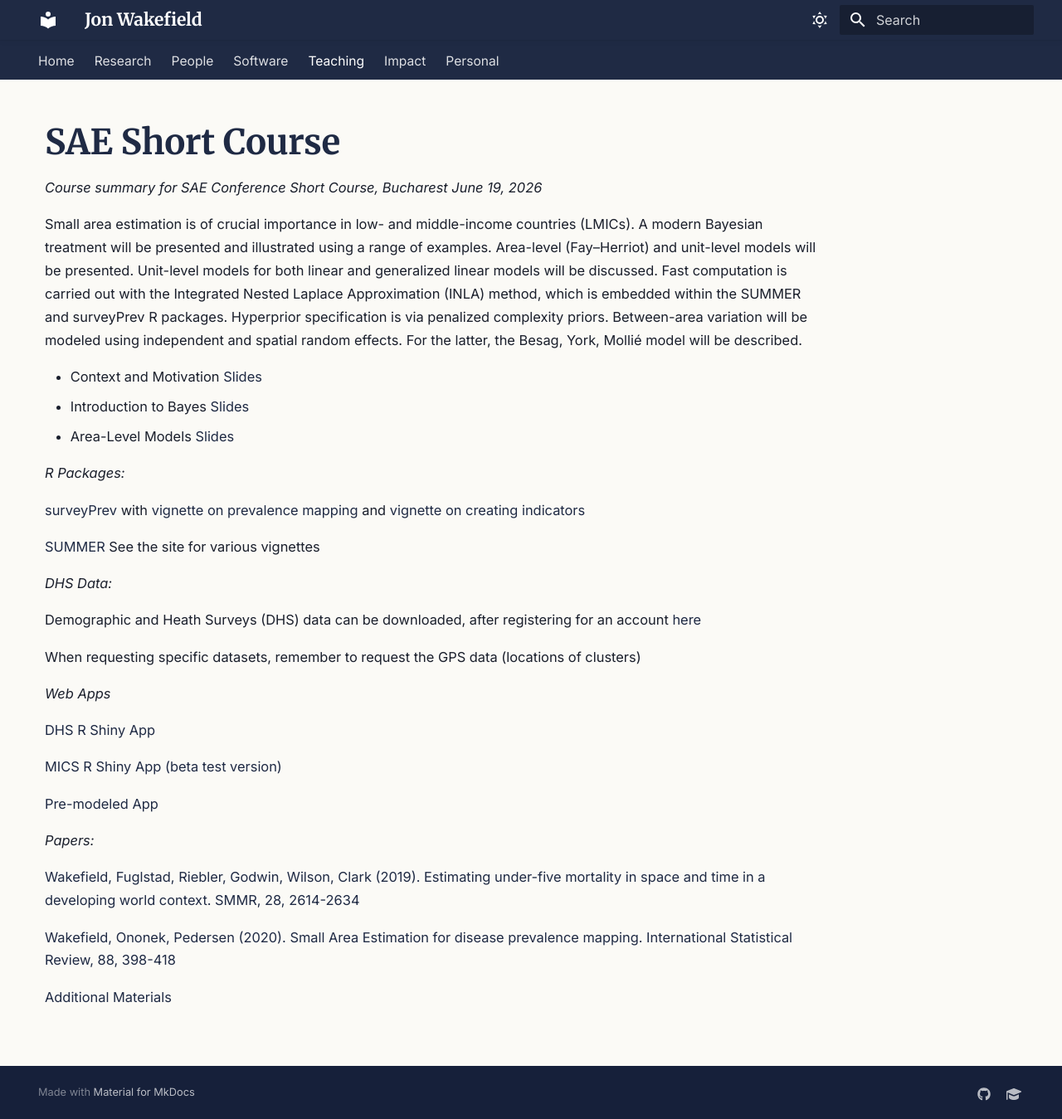
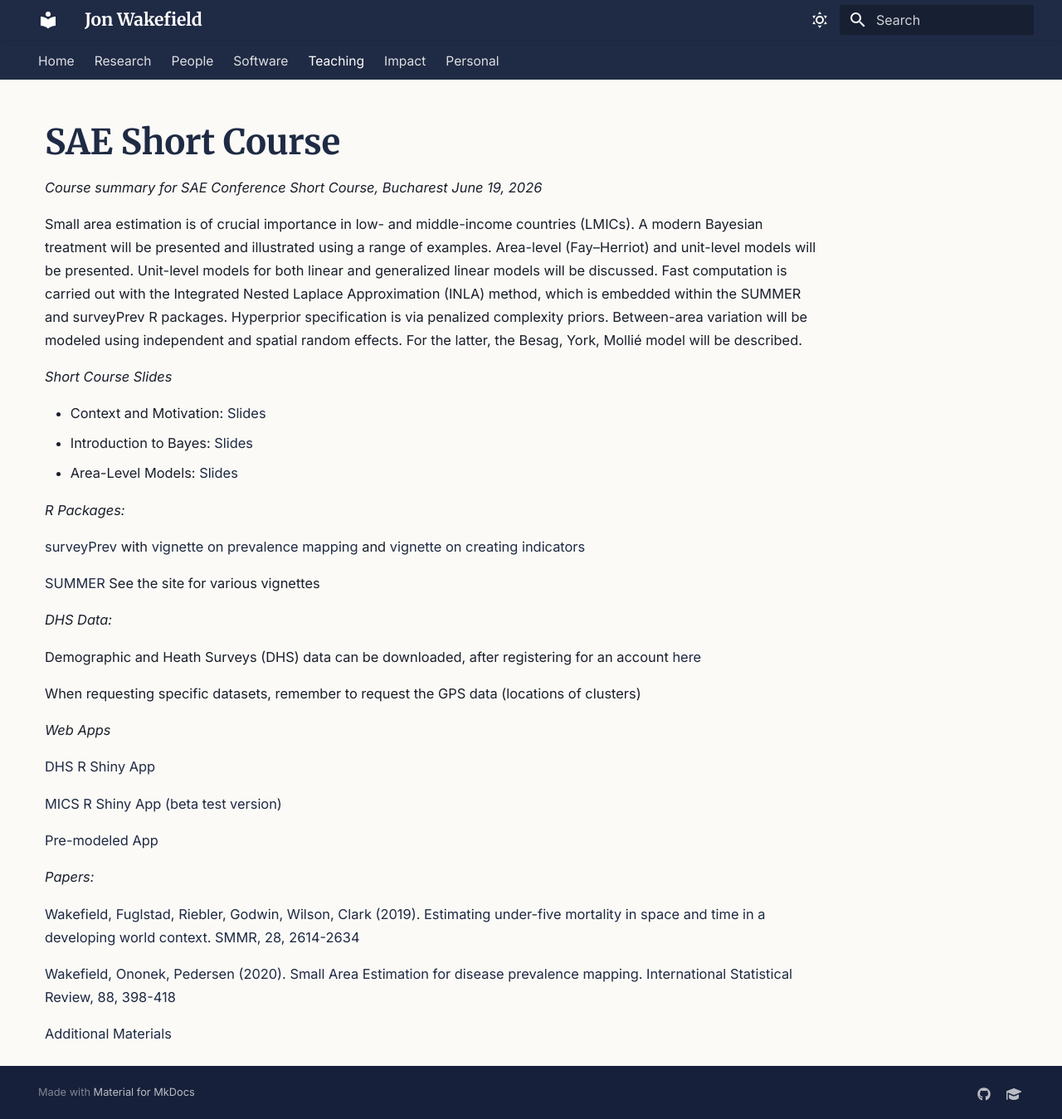
Before and after one commit to jonwake/website, an MkDocs documentation site: the page built from docs/teaching-SAE-course.md, in a window 1280 px wide and 1349 px high. Shown: the whole window at 83% size. Built offline with MkDocs 1.6.1 and Material for MkDocs 9.7.7, drawn with Linux system fonts in a browser that asks for light colours.

Commit message:
Update teaching-SAE-course.md

```diff
--- a/docs/teaching-SAE-course.md
+++ b/docs/teaching-SAE-course.md
@@ -4,9 +4,11 @@
 
 Small area estimation is of crucial importance in low- and middle-income countries (LMICs). A modern Bayesian treatment will be presented and illustrated using a range of examples. Area-level (Fay–Herriot) and unit-level models will be presented. Unit-level models for both linear and generalized linear models will be discussed. Fast computation is carried out with the Integrated Nested Laplace Approximation (INLA) method, which is embedded within the SUMMER and surveyPrev R packages. Hyperprior specification is via penalized complexity priors. Between-area variation will be modeled using independent and spatial random effects. For the latter, the Besag, York, Mollié model will be described.
 
-- Context and Motivation [Slides](files/SAE-files/SAE-Motivation.pdf)
-- Introduction to Bayes [Slides](files/SAE-files/SAE-Bayes.pdf)
-- Area-Level Models [Slides](files/SAE-files/SAE-Area-Level-Models.pdf)
+*Short Course Slides*
+
+- Context and Motivation: [Slides](files/SAE-files/SAE-Motivation.pdf)
+- Introduction to Bayes: [Slides](files/SAE-files/SAE-Bayes.pdf)
+- Area-Level Models: [Slides](files/SAE-files/SAE-Area-Level-Models.pdf)
 
 
 *R Packages:*
```
